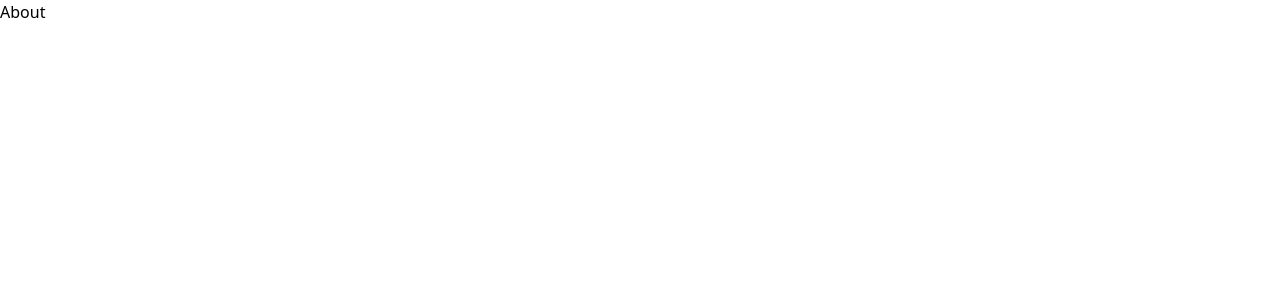
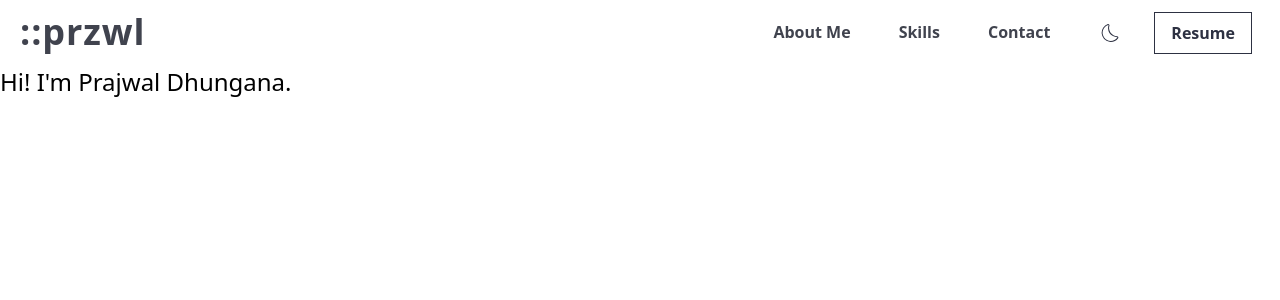
Before and after one commit to PrajwalDhungana/portfolio, a Next.js app: page /about in a window 1280 px wide. Shown: the top 300 px of the page. Built offline with nearby package versions, Linux system fonts and the light colour scheme.

Commit message:
Add content to the about page

```diff
--- a/pages/about.tsx
+++ b/pages/about.tsx
@@ -1,9 +1,20 @@
-import React from 'react'
+import Head from "next/head";
+import Header from "../components/Header/Header";
 
-type Props = {}
+export default function About() {
+  return (
+      <div className="overflow-hidden">
+        <div className="flex flex-col h-screen">
+          <Head>
+            <title>Portfolio - About</title>
+          </Head>
 
-export default function About({}: Props) {
-  return (
-    <div>About</div>
-  )
+          <Header />
+
+          <div>
+            <span className="text-2xl">Hi! I&apos;m Prajwal Dhungana.</span>
+          </div>
+        </div>
+      </div>
+  );
 }
```
